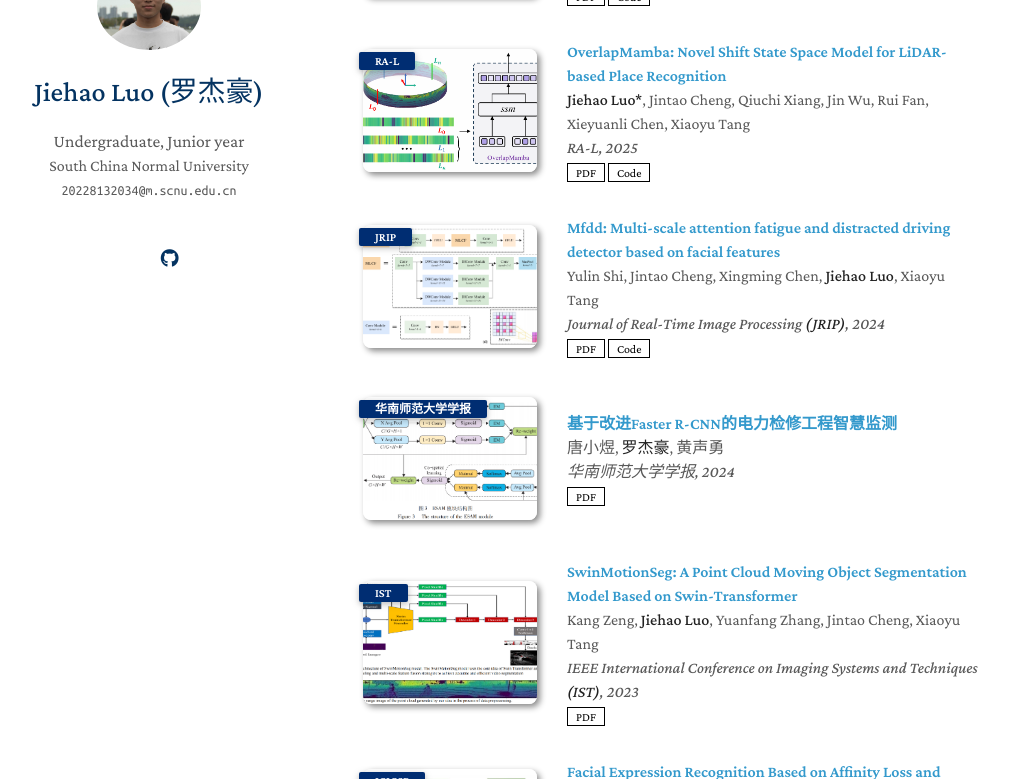
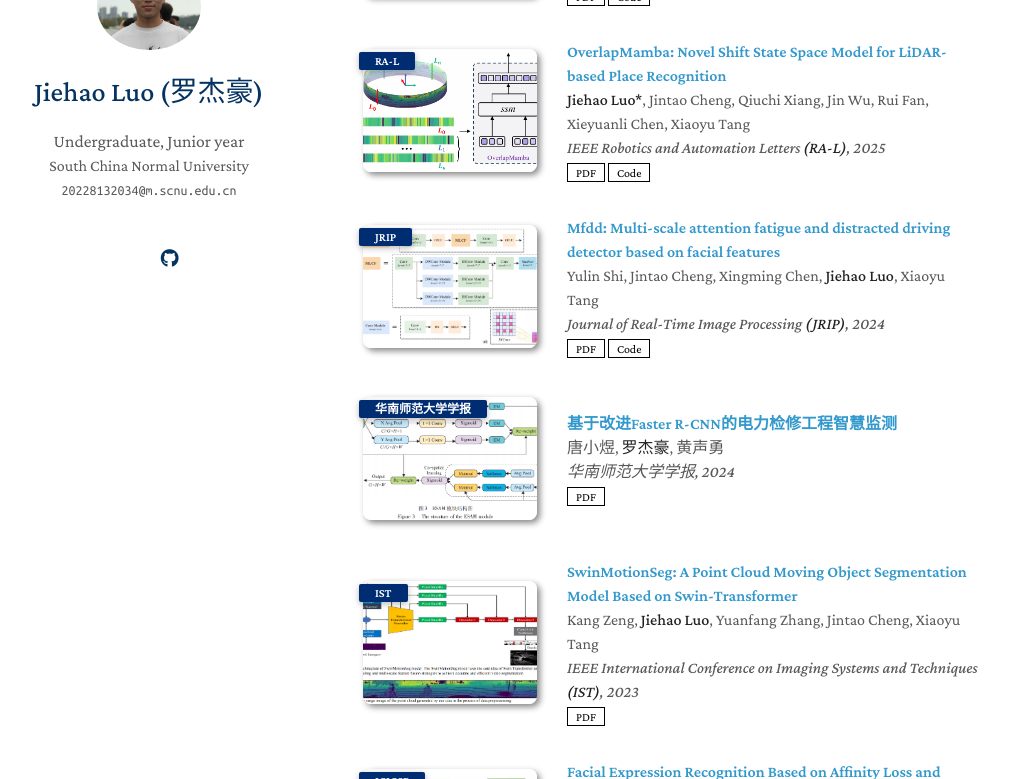
Before and after one commit to JiehaoLuo/JiehaoLuo.github.io, a Jekyll site: the page built from index.md, in a window 1280 px wide and 900 px high, scrolled down 750 px, cut to the strip 121-900 px from the top of the window. Shown: the whole strip, without its empty margins (127-1136 px from the left). Built offline with Jekyll 4.4.1, drawn with Linux system fonts in a browser that asks for light colours; a style sheet for code colours, icons or effects is not loaded; our own code applies the rules of GitHub Pages for plain Markdown files.

Commit message:
update publications

```diff
--- a/_data/publications.yml
+++ b/_data/publications.yml
@@ -25,7 +25,7 @@ main:
   - title: "OverlapMamba: Novel Shift State Space Model for LiDAR-based Place Recognition"
     authors: <strong>Jiehao Luo*</strong>, Jintao Cheng, Qiuchi Xiang, Jin Wu, Rui Fan, Xieyuanli Chen, Xiaoyu Tang
     conference_short: RA-L
-    conference: RA-L, 2025
+    conference: IEEE Robotics and Automation Letters <strong>(RA-L)</strong>, 2025
     pdf: https://ieeexplore.ieee.org/document/11045950
     code: https://github.com/SCNU-RISLAB/OverlapMamba
     image: ./assets/img/olm.png
```
